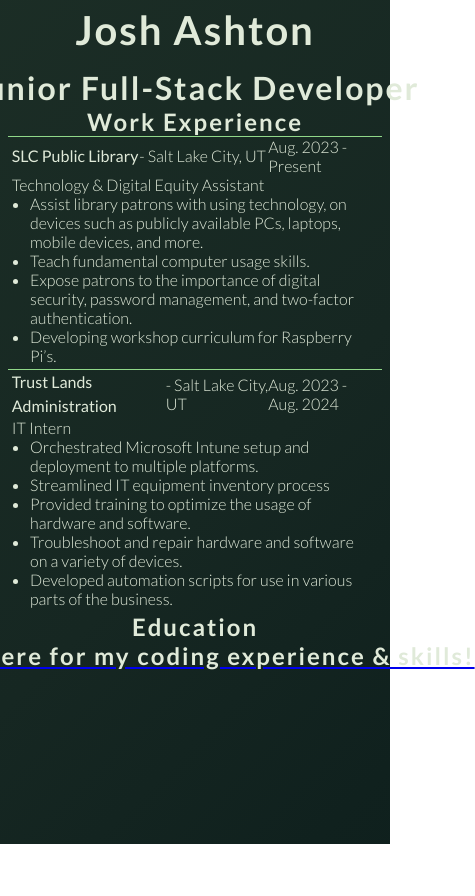
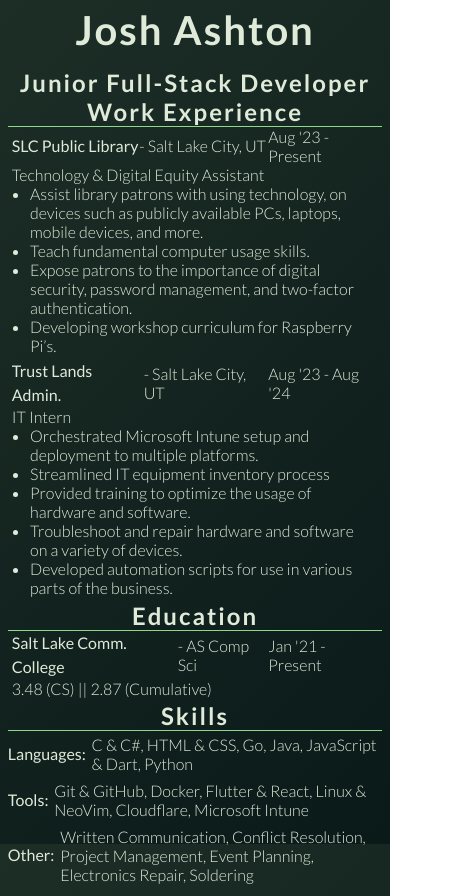
Before and after one commit to quaxlyqueen/portfolio, a React (Vite) app: page /resume in a window 390 px wide. Shown: the whole page, 475 px wide, since content can reach past the window. Before the commit the page ends 844 px from the top, so only its background shows below. Built offline with nearby package versions, Linux system fonts and the light colour scheme.

Commit message:
implemented responsive portfolio and adjusted font sizes globally.

```diff
--- a/src/App.jsx
+++ b/src/App.jsx
@@ -8,119 +8,12 @@ import "./main.css";
 /*
  * Primary portfolio application. Utilizes swiper.js (via /components/VerticalSlider.jsx) to
  * have a scrolling section to section effect.
- *
- * This is the primary place where (currently) application data is stored. This information will be read in
- * from plain-text files in the future for ease of future editing. In the meantime, generated components,
- * specifically the Skill Card and Project Card (see /components/SkillCard.jsx and /components/ProjectCard.jsx)
- * get their data from here and thus any additions are made in this file.
- *
- * TODO: Read in data from a plain text file for easier editing in the future, and to separate domains.
  */
-const App = () => {
-  // DATA VARIABLES
-  const projectData = [
-    {
-      title: "One AI",
-      description:
-        "An end-to-end self-hosted Artificial Intelligence solution, using Meta's Ollama platform to run Large Language Models. Go was used for the backend as a wrapper API and the frontend is Flutter. Here are some of the implemented features:",
-      featureList: [
-        "AES encryption of messages between client and server",
-        "SHA-256 hashing for message validation",
-        "Base64 encoding for file uploads to the server",
-        "Docker container for isolation and security",
-      ],
-      image: "/images/one-ai-cropped.png",
-      imageGallery: null,
-      url: "https://github.com/quaxlyqueen/one-ai",
-    },
-    {
-      title: "Snake",
-      description:
-        "A Snake clone in the command line, written in C#. Utilized a Queue data structure to keep track of the snake's body. Implemented features include:",
-      featureList: [
-        "basic pseudo-randomized obstacle generation",
-        "difficulty selection by adjusting the frequency of obstacle generation",
-        "keyboard input to move the snake",
-        "ASCII art for the menu and game over state",
-      ],
-      image: "/images/snake.gif",
-      imageGallery: null,
-      url: "https://github.com/quaxlyqueen/2410-Snake",
-    },
-    {
-      title: "Battery Monitor",
-      description:
-        "A battery monitor, written in C with a GUI written in Python. Utilizes the acpi Unix command to gather battery information. Implemented features incldue:",
-      featureList: [
-        "embed Unix commands in C to get the date, time, battery percentage, and battery status",
-        "basic file I/O to store historical battery data",
-        "daemonize to run as a background process",
-        "script to install as a SystemD service",
-        "basic Python GUI in TKinter to provide graph of data",
-      ],
-      image: "/images/battery-mon.png",
-      imageGallery: null,
-      url: "https://github.com/quaxlyqueen/battery-mon",
-    },
-    {
-      title: "D&D Character Builder",
-      description:
-        "A Dungeons and Dragons character builder, following the 5th edition rules and creation process. A collaborative project creating a GUI in Java with Swing. Features include:",
-      featureList: [
-        "serialization of character data into custom filetype",
-        "global styling and custom font import",
-        "button hover effects",
-      ],
-      image: "/images/dnd.png",
-      imageGallery: null,
-      url: "https://github.com/quaxlyqueen/dnd",
-    },
-    {
-      title: "Calculator",
-      description:
-        "A simple and themable calculator written in Python. This uses CustomTKinter for the GUI and the eva CLI package for the actual calculator functionality. Supports MacOS and Linux. Implemented features include:",
-      featureList: [
-        "custom theming read in from a global .theme file",
-        "button hover effects",
-        "keyboard input",
-      ],
-      image: "/images/calculator.gif",
-      imageGallery: null,
-      url: "https://github.com/quaxlyqueen/calculator",
-    },
-  ];
-
-  const skillsData = {
-    languages: [
-      "C & C#",
-      "HTML & CSS",
-      "Go",
-      "Java",
-      "JavaScript & Dart",
-      "Python",
-    ],
-    tools: [
-      "Git & GitHub",
-      "Docker",
-      "Flutter & React",
-      "Linux & NeoVim",
-      "Cloudflare",
-      "Microsoft Intune",
-    ],
-    other: [
-      "Written Communication",
-      "Conflict Resolution",
-      "Project Management",
-      "Event Planning",
-      "Electronics Repair",
-      "Soldering",
-    ],
-  };
-
+const App = ({ projectData, skillData }) => {
   const slides = [
     <Home
       image="/images/profile.jpg"
-      skills={skillsData}
+      skills={skillData}
     />,
     <Projects cardData={projectData} />,
     <Contact />,
--- a/src/Resume.jsx
+++ b/src/Resume.jsx
@@ -6,7 +6,7 @@ import React from "react";
  * TODO: Rework resume to make it one page
  * TODO: Convert resume to a React component, with a link to save as PDF
  */
-export default function Resume() {
+export default function Resume({ jobData, eduData, skillData }) {
   /*
    *
   {
@@ -21,57 +21,47 @@ export default function Resume() {
   },
 
    */
-  const jobData = [
-    {
-      company: "SLC Public Library",
-      title: "Technology & Digital Equity Assistant",
-      start: "Aug. 2023",
-      end: "Present",
-      location: "Salt Lake City, UT",
-      responsibilities: [
-        "Assist library patrons with using technology, on devices such as publicly available PCs, laptops, mobile devices, and more.",
-        "Teach fundamental computer usage skills.",
-        "Expose patrons to the importance of digital security, password management, and two-factor authentication.",
-        "Developing workshop curriculum for Raspberry Pi’s."
-      ],
-    },
-    {
-      company: "Trust Lands Administration",
-      title: "IT Intern",
-      start: "Aug. 2023",
-      end: "Aug. 2024",
-      location: "Salt Lake City, UT",
-      responsibilities: [
-        "Orchestrated Microsoft Intune setup and deployment to multiple platforms.",
-        "Streamlined IT equipment inventory process",
-        "Provided training to optimize the usage of hardware and software.",
-        "Troubleshoot and repair hardware and software on a variety of devices.",
-        "Developed automation scripts for use in various parts of the business.",
-      ],
-    },
-  ];
 
-  const eduData = [
-    {
-      institution: "",
-      degree: "",
-      gpa: "",
-      start: "",
-      end: "",
-    }
-  ];
   return (
     <>
       <div id="resume-section">
         <h1>Josh Ashton</h1>
-        <h2>Junior Full-Stack Developer</h2>
+        <h3>Junior Full-Stack Developer</h3>
         <h3>Work Experience</h3>
+        <div className="jobs">
           {jobData.map((job, index) => (
             <Job key={index} company={job.company} title={job.title} start={job.start} end={job.end} location={job.location} responsibilities={job.responsibilities} />
           ))}
+        </div>
         <h3>Education</h3>
+        <div className="education-section">
+          {eduData.map((edu, index) => (
+            <Education key={index} institution={edu.institution} degree={edu.degree} gpa={edu.gpa} start={edu.start} end={edu.end} />
+          ))}
+        </div>
+        <h3>Skills</h3>
+        <Skill languages={skillData.languages} tools={skillData.tools} other={skillData.other} />
+      </div>
+    </>
+  );
+}
 
-        <a href="/"><h3>Click here for my coding experience & skills!</h3></a>
+function Skill({ languages, tools, other }) {
+  return (
+    <>
+      <div className="resume-skills">
+        <div className="resume-skills-skill">
+          <h4>Languages:</h4>
+          <p>{languages.join(", ")}</p>
+        </div>
+        <div className="resume-skills-skill">
+          <h4>Tools:</h4>
+          <p>{tools.join(", ")}</p>
+        </div>
+        <div className="resume-skills-skill">
+          <h4>Other:</h4>
+          <p>{other.join(", ")}</p>
+        </div>
       </div>
     </>
   );
@@ -81,6 +71,7 @@ function Education({ institution, degree, gpa, start, end }) {
   return (
     <>
 
+      <div className="edu">
         <div className="edu-header">
           <div className="edu-header-row">
             <div className="edu-and-degree">
@@ -89,8 +80,9 @@ function Education({ institution, degree, gpa, start, end }) {
             </div>
             <h6 className="edu-time">{start} - {end}</h6>
           </div>
+          <h5>{gpa}</h5>
         </div>
-
+      </div>
     </>
   );
 }
--- a/src/components/SkillCard.jsx
+++ b/src/components/SkillCard.jsx
@@ -32,7 +32,7 @@ const SkillCard = ({ header, symbol, list, isActive, onToggle }) => {
     <div className="card shadow">
       <div className="skill-card-header" onClick={() => onToggle()}>
         <span className="material-icons skill-symbol">{symbol}</span>
-        <h3>{header}</h3>
+        <h4>{header}</h4>
       </div>
       {(isActive || !isMobile) && (
         <ul>
--- a/src/main.css
+++ b/src/main.css
@@ -53,7 +53,7 @@ li {
 }
 
 h1 {
-  font-size: clamp(4.25rem, 5.5vw, 10rem);
+  font-size: clamp(4rem, 5vw, 10rem);
   font-weight: 600;
   letter-spacing: 2px;
   width: max-content;
@@ -67,11 +67,11 @@ h3 {
 }
 
 h2 {
-  font-size: clamp(2rem, 3vw, 4rem);
+  font-size: clamp(3rem, 4vw, 7rem);
 }
 
 h3 {
-  font-size: clamp(1.5rem, 2rem, 3rem);
+  font-size: clamp(2rem, 3rem, 6rem);
 }
 
 h4 {
@@ -85,20 +85,21 @@ h6 {
 }
 
 h4 {
-  font-size: clamp(1rem, 1.5vw, 2rem);
+  font-size: clamp(1rem, 1.5vw, 4rem);
 }
 
 h5 {
-  font-size: clamp(1rem, 1.25vw, 1.5rem);
+  font-size: clamp(1rem, 1.25vw, 3.5rem);
 }
 
 h6 {
-  font-size: clamp(1rem, 1.125vw, 1.25rem);
+  font-size: clamp(1rem, 1.125vw, 2rem);
 }
 
-p {
-  font-weight: 200;
-  font-size: clamp(1rem, 1.5vw, 2rem);
+p,
+li {
+  font-weight: 300;
+  font-size: clamp(1rem, 1.1vw, 1.5rem);
   color: var(--text);
 }
 
@@ -303,8 +304,8 @@ p {
   border-radius: 18px 18px 0 0;
 }
 
-.skill-card-header h3 {
-  font-size: clamp(1.3rem, 2vw, 3rem);
+.skill-card-header h4 {
+  font-weight: 700;
   text-align: right;
 }
 
@@ -324,7 +325,6 @@ p {
 
 .card ul li {
   list-style: none;
-  font-size: clamp(1rem, 1.25vw, 1.5rem);
   color: var(--dark-0);
 }
 
@@ -377,7 +377,6 @@ p {
   display: flex;
   flex-direction: column;
   justify-content: center;
-  margin-right: 5vw;
 }
 
 /* Tooltip container */
@@ -449,6 +448,7 @@ p {
 }
 
 .project-text p {
+  font-weight: 400;
   display: flex;
   flex-direction: column;
   justify-content: center;
@@ -472,7 +472,6 @@ p {
 }
 
 .feature-list li {
-  font-size: clamp(1rem, 1.5rem, 2rem);
   color: var(--text);
 }
 
@@ -719,28 +718,38 @@ p {
   width: 50%;
 }
 
-.job {
+.jobs,
+.education-section {
+  border-top: 1px solid var(--accent-0);
   width: 100%;
-  border-top: 1px solid var(--accent-0);
+}
+
+.job,
+.edu {
+  width: 100%;
   padding: 0vw 1vw 1vw 1vw;
 }
 
-.job-header-row {
+.job-header-row,
+.edu-header-row {
   display: grid;
   grid-template-columns: 70% 30%;
   align-items: center;
 }
 
-.job-time {
+.job-time,
+.edu-time {
   justify-self: right;
 }
 
-.company-and-location {
+.company-and-location,
+.edu-and-degree {
   display: flex;
   align-items: center;
 }
 
-.company-and-location h6 {
+.company-and-location h6,
+.edu-and-degree h6 {
   margin-left: .25vw;
 }
 
@@ -751,6 +760,21 @@ p {
 
 .job-list-item {
   font-weight: 300;
+}
+
+.resume-skills {
+  border-top: 1px solid var(--accent-0);
+  width: 100%;
+}
+
+.resume-skills-skill {
+  display: flex;
+  align-items: center;
+}
+
+.resume-skills-skill p {
+  margin-left: .5vw;
+  padding: 1vw;
 }
 
 /**Animations**/
--- a/src/main.jsx
+++ b/src/main.jsx
@@ -10,11 +10,152 @@ import ErrorPage from "./ErrorPage.jsx";
  */
 const container = document.getElementById("app");
 const root = createRoot(container);
+
+// TODO: Read data in from plain text files.
+const projectData = [
+  {
+    title: "One AI",
+    description:
+      "An end-to-end self-hosted Artificial Intelligence solution, using Meta's Ollama platform to run Large Language Models. Go was used for the backend as a wrapper API and the frontend is Flutter. Here are some of the implemented features:",
+    featureList: [
+      "AES encryption of messages between client and server",
+      "SHA-256 hashing for message validation",
+      "Base64 encoding for file uploads to the server",
+      "Docker container for isolation and security",
+    ],
+    image: "/images/one-ai-cropped.png",
+    imageGallery: null,
+    url: "https://github.com/quaxlyqueen/one-ai",
+  },
+  {
+    title: "Snake",
+    description:
+      "A Snake clone in the command line, written in C#. Utilized a Queue data structure to keep track of the snake's body. Implemented features include:",
+    featureList: [
+      "basic pseudo-randomized obstacle generation",
+      "difficulty selection by adjusting the frequency of obstacle generation",
+      "keyboard input to move the snake",
+      "ASCII art for the menu and game over state",
+    ],
+    image: "/images/snake.gif",
+    imageGallery: null,
+    url: "https://github.com/quaxlyqueen/2410-Snake",
+  },
+  {
+    title: "Battery Monitor",
+    description:
+      "A battery monitor, written in C with a GUI written in Python. Utilizes the acpi Unix command to gather battery information. Implemented features incldue:",
+    featureList: [
+      "embed Unix commands in C to get the date, time, battery percentage, and battery status",
+      "basic file I/O to store historical battery data",
+      "daemonize to run as a background process",
+      "script to install as a SystemD service",
+      "basic Python GUI in TKinter to provide graph of data",
+    ],
+    image: "/images/battery-mon.png",
+    imageGallery: null,
+    url: "https://github.com/quaxlyqueen/battery-mon",
+  },
+  {
+    title: "D&D Character Builder",
+    description:
+      "A Dungeons and Dragons character builder, following the 5th edition rules and creation process. A collaborative project creating a GUI in Java with Swing. Features include:",
+    featureList: [
+      "serialization of character data into custom filetype",
+      "global styling and custom font import",
+      "button hover effects",
+    ],
+    image: "/images/dnd.png",
+    imageGallery: null,
+    url: "https://github.com/quaxlyqueen/dnd",
+  },
+  {
+    title: "Calculator",
+    description:
+      "A simple and themable calculator written in Python. This uses CustomTKinter for the GUI and the eva CLI package for the actual calculator functionality. Supports MacOS and Linux. Implemented features include:",
+    featureList: [
+      "custom theming read in from a global .theme file",
+      "button hover effects",
+      "keyboard input",
+    ],
+    image: "/images/calculator.gif",
+    imageGallery: null,
+    url: "https://github.com/quaxlyqueen/calculator",
+  },
+];
+
+const skillData = {
+  languages: [
+    "C & C#",
+    "HTML & CSS",
+    "Go",
+    "Java",
+    "JavaScript & Dart",
+    "Python",
+  ],
+  tools: [
+    "Git & GitHub",
+    "Docker",
+    "Flutter & React",
+    "Linux & NeoVim",
+    "Cloudflare",
+    "Microsoft Intune",
+  ],
+  other: [
+    "Written Communication",
+    "Conflict Resolution",
+    "Project Management",
+    "Event Planning",
+    "Electronics Repair",
+    "Soldering",
+  ],
+};
+
+const jobData = [
+  {
+    company: "SLC Public Library",
+    title: "Technology & Digital Equity Assistant",
+    start: "Aug '23",
+    end: "Present",
+    location: "Salt Lake City, UT",
+    responsibilities: [
+      "Assist library patrons with using technology, on devices such as publicly available PCs, laptops, mobile devices, and more.",
+      "Teach fundamental computer usage skills.",
+      "Expose patrons to the importance of digital security, password management, and two-factor authentication.",
+      "Developing workshop curriculum for Raspberry Pi’s."
+    ],
+  },
+  {
+    company: "Trust Lands Admin.",
+    title: "IT Intern",
+    start: "Aug '23",
+    end: "Aug '24",
+    location: "Salt Lake City, UT",
+    responsibilities: [
+      "Orchestrated Microsoft Intune setup and deployment to multiple platforms.",
+      "Streamlined IT equipment inventory process",
+      "Provided training to optimize the usage of hardware and software.",
+      "Troubleshoot and repair hardware and software on a variety of devices.",
+      "Developed automation scripts for use in various parts of the business.",
+    ],
+  },
+];
+
+const eduData = [
+  {
+    institution: "Salt Lake Comm. College",
+    degree: "AS Comp Sci",
+    gpa: "3.48 (CS) || 2.87 (Cumulative)",
+    start: "Jan '21",
+    end: "Present",
+  }
+];
+
 root.render(
   <Router>
     <Routes>
-      <Route exact path="/" element={<App />} />
-      <Route exact path="/resume" element={<Resume />} />
+      <Route exact path="/" element={<App projectData={projectData} skillData={skillData} />} />
+      <Route exact path="/resume" element={<Resume jobData={jobData} eduData={eduData} skillData={skillData} />} />
       <Route
         path="*"
         element={
```
Lines whose indentation alone changed are shown as unchanged.
